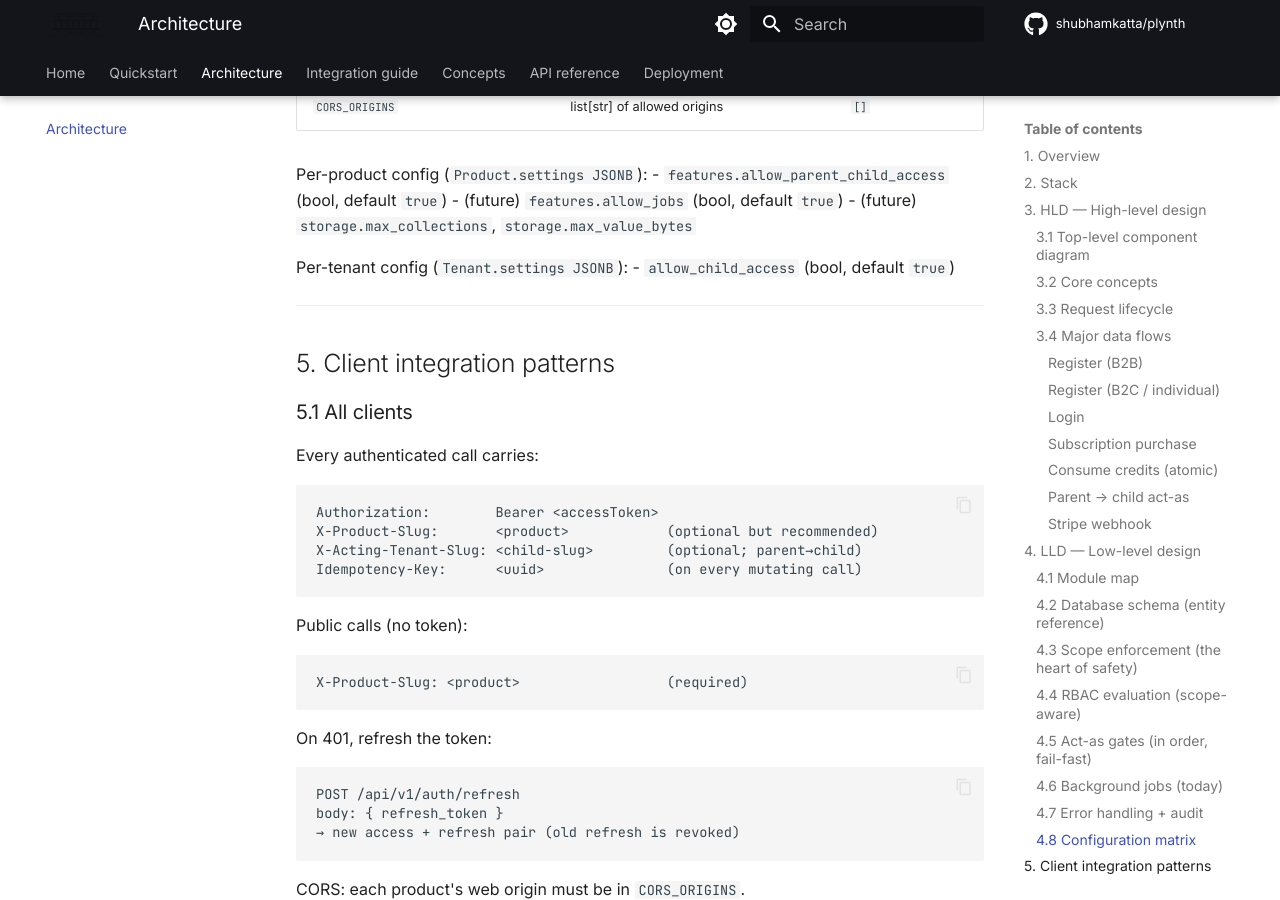
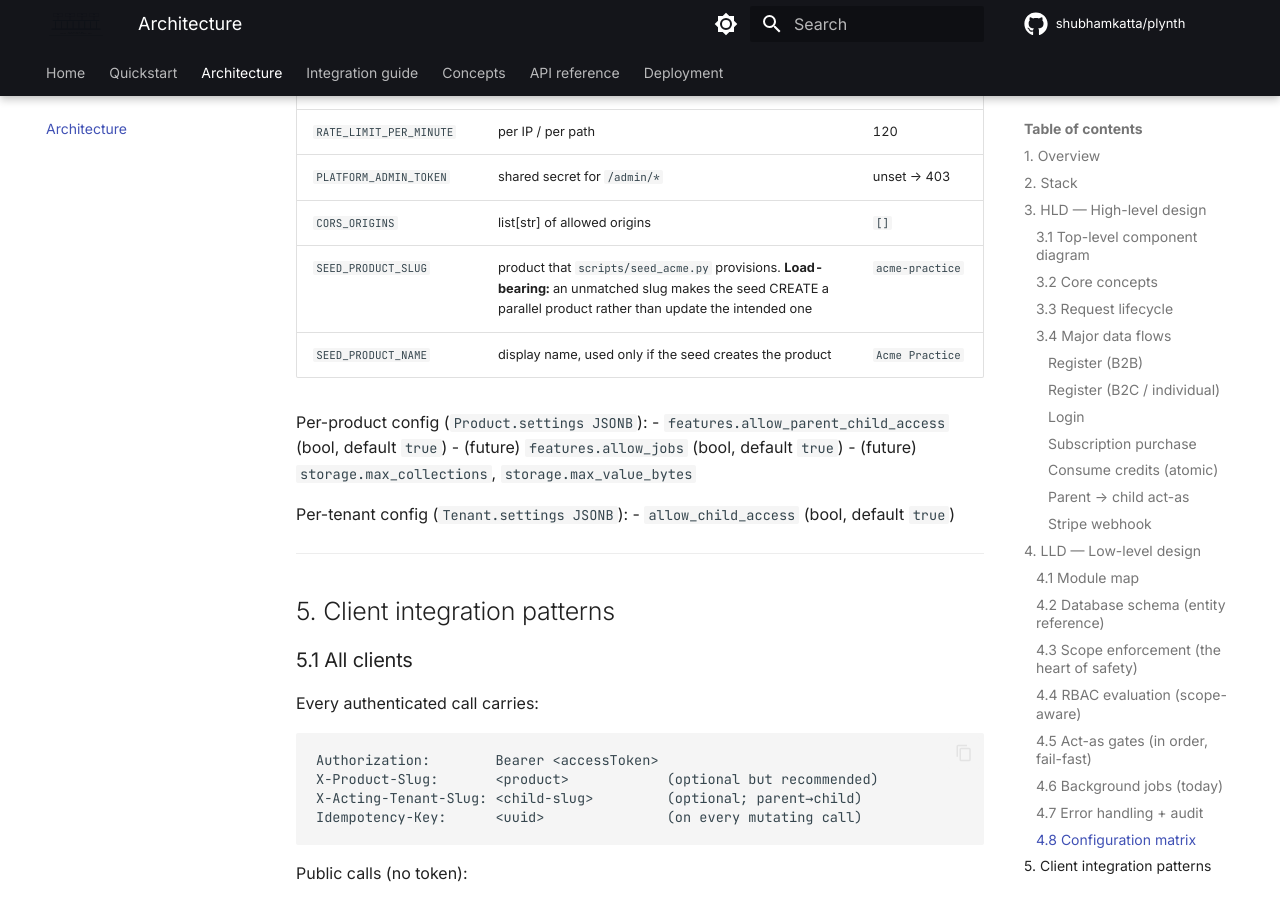
Before and after one commit to shubhamkatta/plynth, an MkDocs documentation site: the page built from docs/architecture.md, in a window 1280 px wide and 900 px high, scrolled down 15496 px. Built offline with MkDocs 1.6.1 and Material for MkDocs 9.7.7, drawn with Linux system fonts in a browser that asks for light colours; comment, search, counter and statistics services are not loaded; some of the changed text lies outside the part shown.

Commit message:
docs: record the two seed-target config keys (#88)
CLAUDE.md § "if a contract changes ... new config key" requires the docs to
move in the same commit as the code. `SEED_PRODUCT_SLUG` / `SEED_PRODUCT_NAME`
landed in a60e6a0 without that, so this catches the contract up: both keys in
the environment table, with the blast radius of a wrong slug spelled out, and
`seed_acme.py` named in the scripts listing so the catalog seed is findable at
all.


Claude-Session: https://claude.ai/code/session_01JmhofL5hKhspCFXVtf5wmB

Co-authored-by: Shubham Katta <shubhamkatta@Shubhams-MacBook-Pro.local>
Co-authored-by: Claude Opus 5 <noreply@anthropic.com>

```diff
--- a/docs/architecture.md
+++ b/docs/architecture.md
@@ -403,6 +403,11 @@ app/
 migrations/                        Alembic (env.py, versions/)
 scripts/
   seed.py                          default product + plans + admin (idempotent)
+  seed_acme.py                     practice-product catalog: plans, component
+                                   entitlements, credit grants (idempotent).
+                                   Target product from SEED_PRODUCT_SLUG /
+                                   SEED_PRODUCT_NAME, resolved per call by
+                                   `target_product()` — never a literal.
 
 tests/
   unit/
@@ -584,6 +589,8 @@ from env vars / `.env`. Important keys:
 | `RATE_LIMIT_PER_MINUTE` | per IP / per path | 120 |
 | `PLATFORM_ADMIN_TOKEN` | shared secret for `/admin/*` | unset → 403 |
 | `CORS_ORIGINS` | list[str] of allowed origins | `[]` |
+| `SEED_PRODUCT_SLUG` | product that `scripts/seed_acme.py` provisions. **Load-bearing:** an unmatched slug makes the seed CREATE a parallel product rather than update the intended one | `acme-practice` |
+| `SEED_PRODUCT_NAME` | display name, used only if the seed creates the product | `Acme Practice` |
 
 Per-product config (`Product.settings JSONB`):
 - `features.allow_parent_child_access` (bool, default `true`)
```
